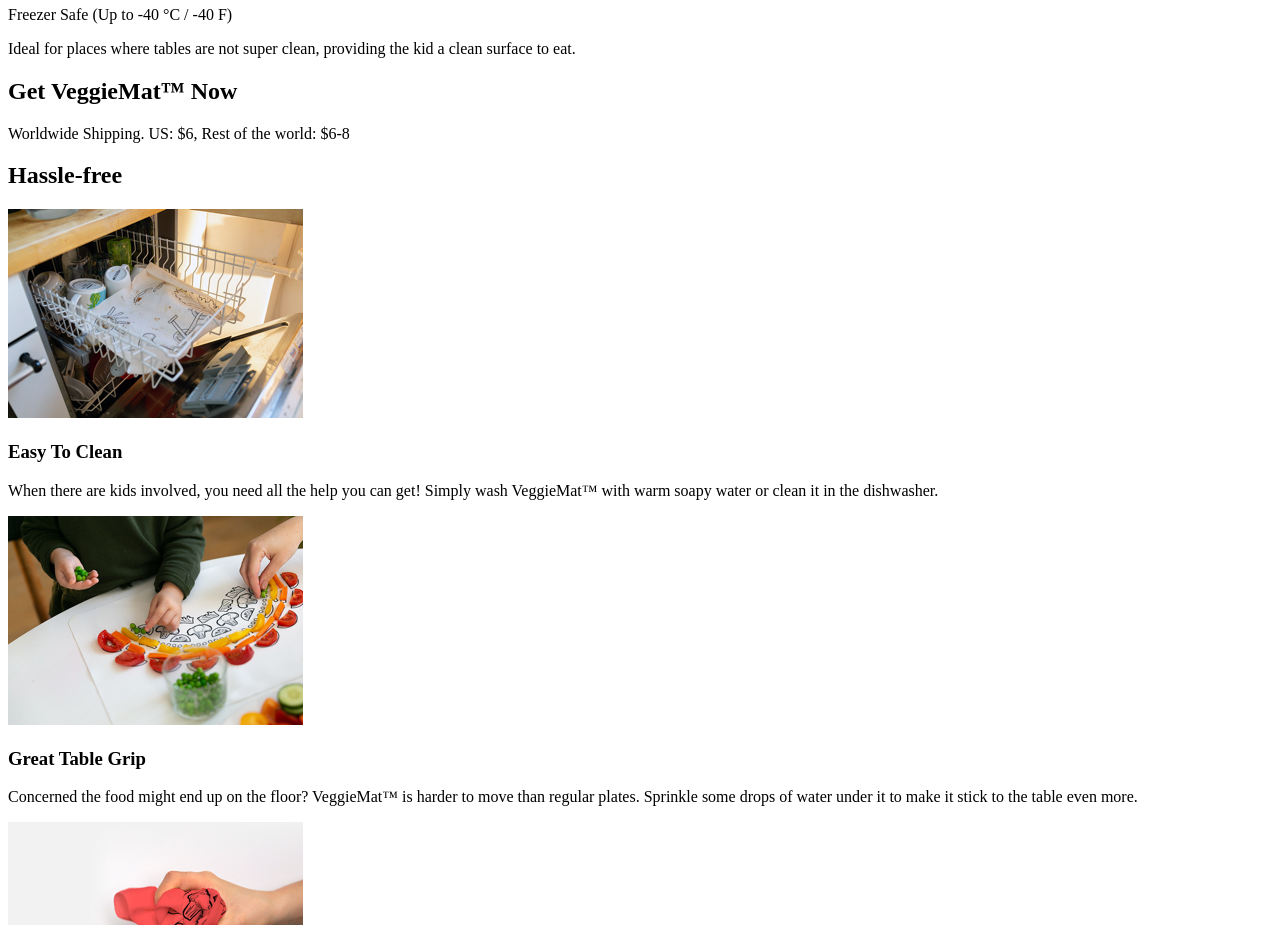
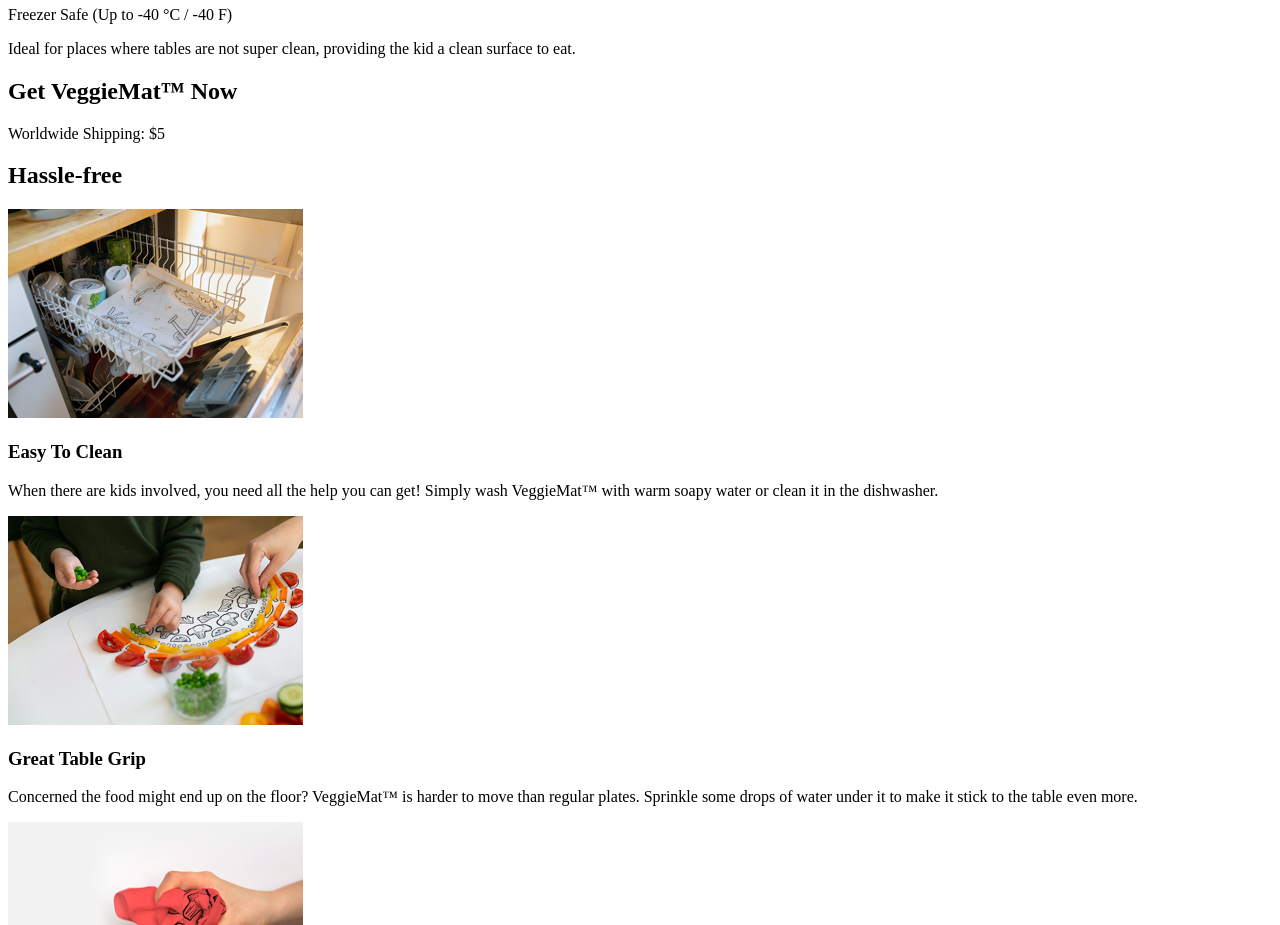
Before and after one commit to artiparty/veggiemat, a website built with webpack: page src/views/products.html in a window 1280 px wide. Shown: the part 9060-9985 px from the top of the page. Built offline with nearby package versions, Linux system fonts and the light colour scheme; a web font is replaced by a local one.

Commit message:
Shipping cost update

```diff
--- a/src/views/products.html
+++ b/src/views/products.html
@@ -544,7 +544,7 @@
         Get VeggieMat™ Now
       </h2>
       <p class="products__delivery">
-        Worldwide Shipping. US:&nbsp;$6, Rest&nbsp;of&nbsp;the&nbsp;world:&nbsp;$6-8
+        Worldwide Shipping: $5
       </p>
       <div id='collection-component-d274a755d43'></div>
       <!--<ul class="products__list">-->
```
